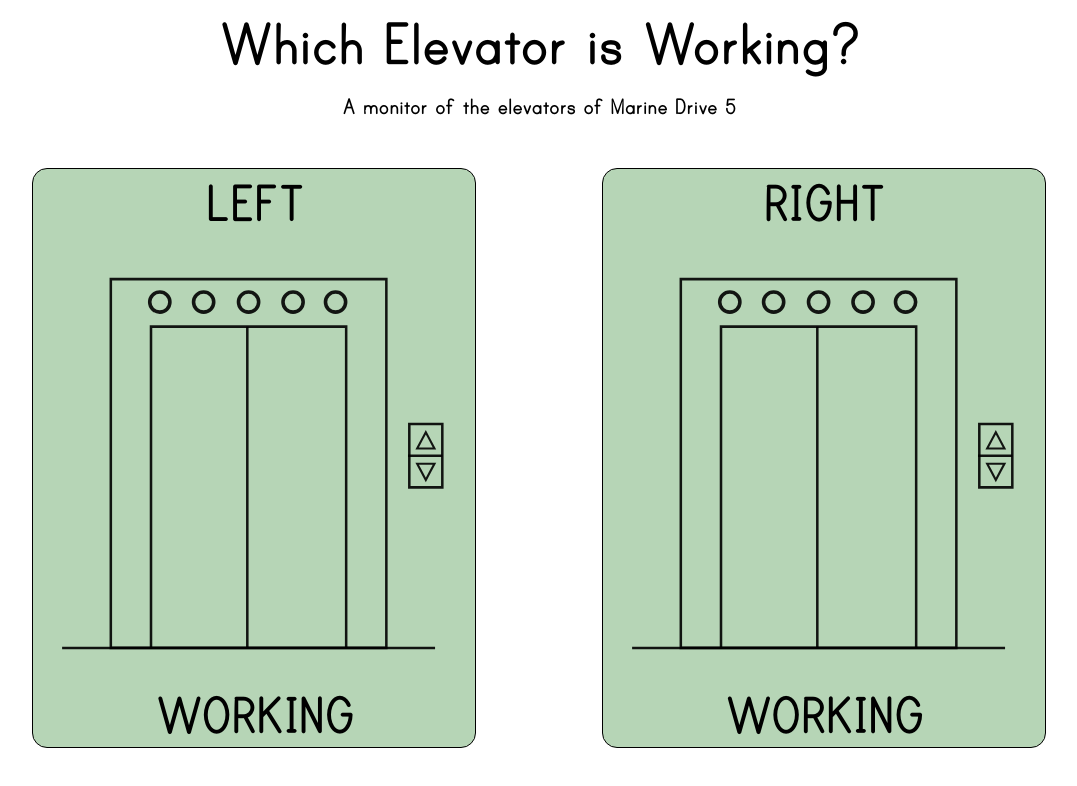
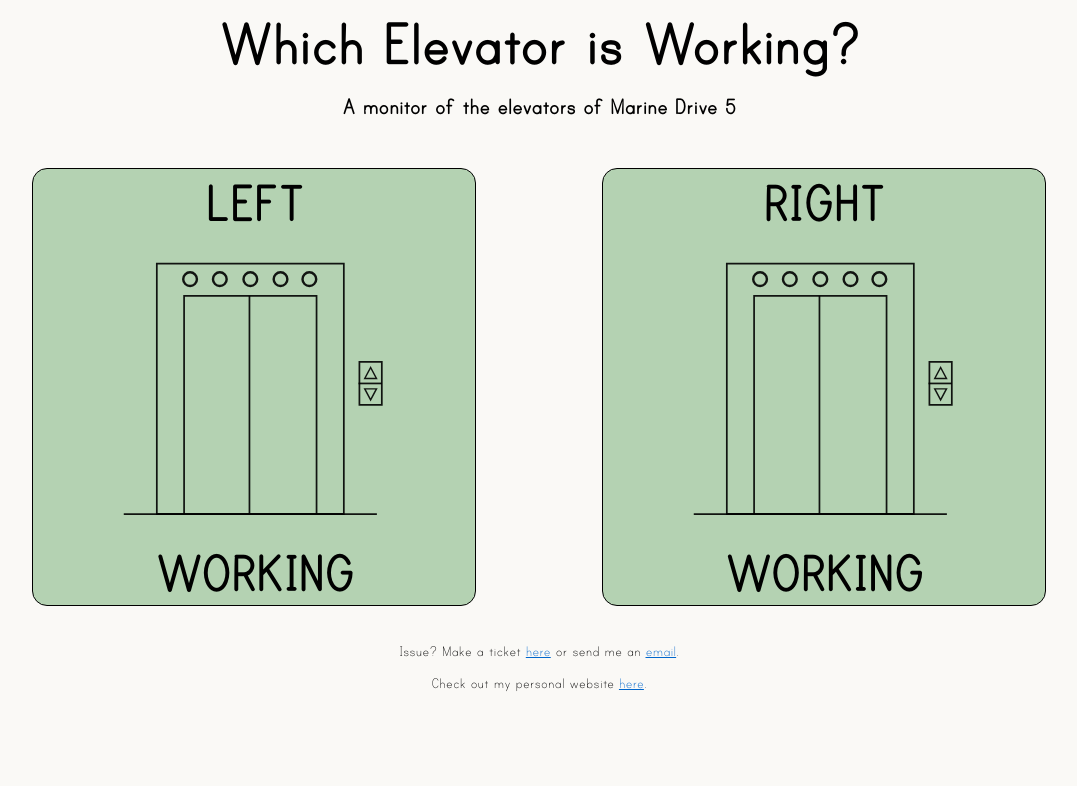
Before and after one commit to vassilyp/WhichElevatorIsWorking, a plain HTML site: page index.html in a window 1280 px wide. Shown: the whole page, without its empty margins (101-1178 px from the left). Drawn offline with Linux system fonts and the light colour scheme.

Commit message:
feat: added footer, made adjustments, temporarily removed dark mode

```diff
--- a/index.html
+++ b/index.html
@@ -36,7 +36,13 @@
 
     <!-- TODO: include footer with bug/elevator report, contact info, and link to website? -->
     <div id="footer">
-
+      <div class="footer-link">
+        <p>Issue? Make a ticket
+          <a href="https://github.com/Vassily-Petrousevitch/WhichElevatorIsWorking/issues/new" target="_blank">here</a>
+          or send me an <a href="mailto:vasspetrousevitch@gmail.com">email</a>.
+        </p>
+        <p>Check out my personal website <a href="https://vassily-petrousevitch.github.io/" target="_blank">here</a>.</p>
+      </div>
     </div>
 
     <script src="" async defer></script>
--- a/styles.css
+++ b/styles.css
@@ -12,6 +12,7 @@ html, body {
 
 body {
     font-family: 'PrintClearly';
+    background-color:#FAF9F6;
 }
 
 #title {
@@ -62,6 +63,9 @@ body {
 .elevator img {
     width: 100%;
     height: 100%;
+
+    /* This helps keep the footer in frame for bigger screens */
+    max-height: 300px;
 }
 
 .elevator h3 {
@@ -69,6 +73,26 @@ body {
     margin-top: 10px;
     margin-bottom: 0;
 }
+
+#footer {
+    display: flex;
+    justify-content: center;
+    margin-top: 30px;
+}
+
+.footer-link {
+    display: flex;
+    flex-direction: column;
+    align-items: center;
+}
+
+.footer-link p {
+    margin: 0.5rem 0;
+}
+
+/* Keep link color consistent */
+.footer-link p a {color: #0066cc};
+.footer-link p a:visited {color: #0066cc};
 
 @media screen and (max-width: 900px) {
     #elevators {
@@ -91,22 +115,5 @@ body {
 
 /* Dark mode settings */
 @media (prefers-color-scheme: dark) {
-    body {
-        filter: invert();
-        background-color: black;
-    }
 
-    .elevator {
-        filter: invert()
-    }
-
-    #title::-moz-selection,
-    #subtitle::-moz-selection { /* Code for Firefox */
-        background: orange;
-    }
-
-    #title::selection,
-    #subtitle::selection {
-        background: orange;
-    }
 }
```
